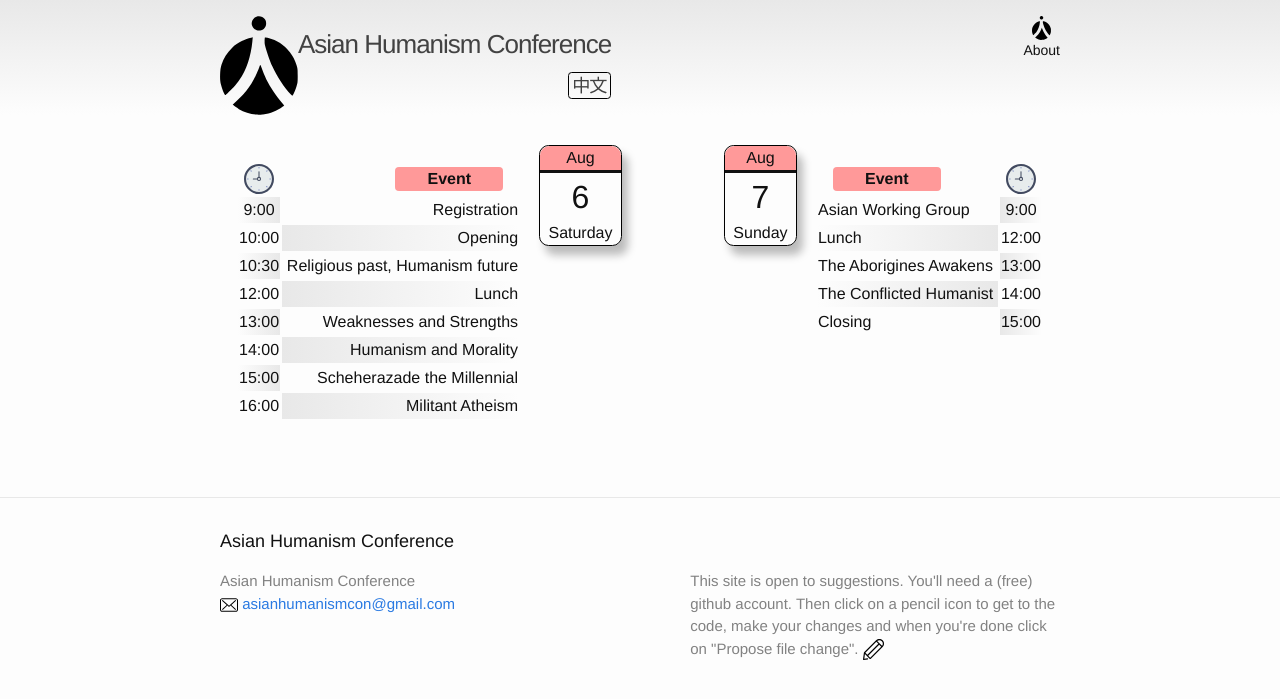
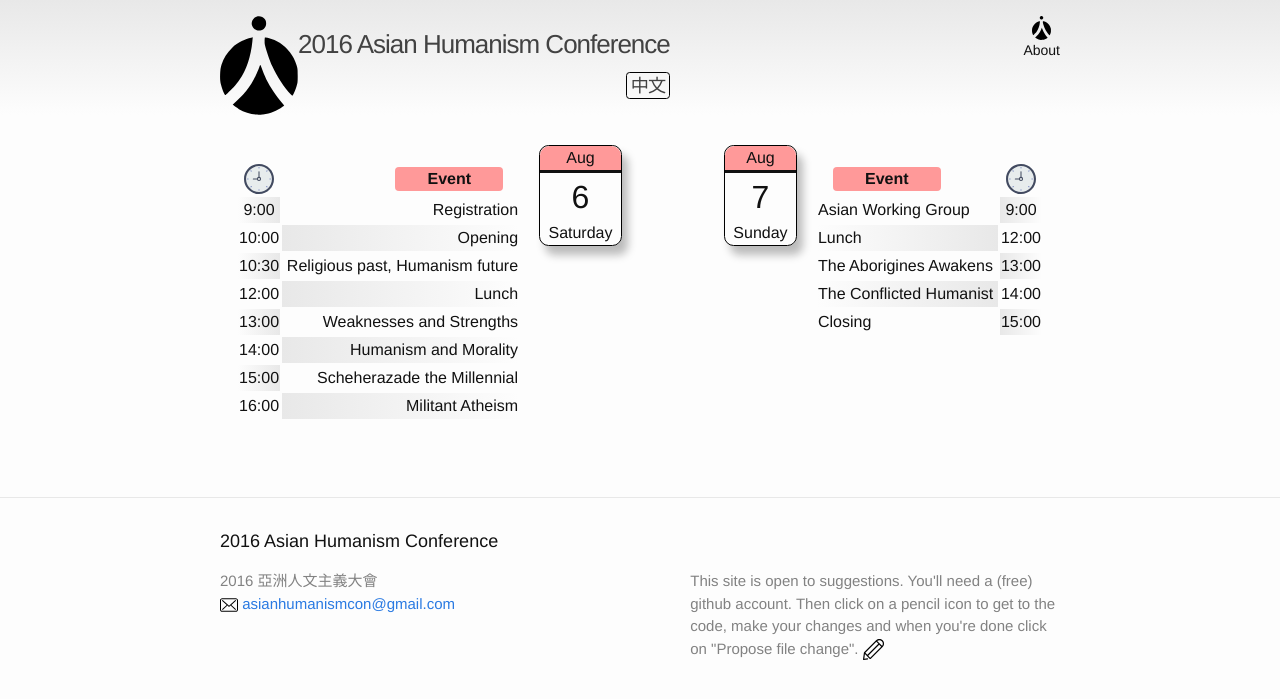
Before and after one commit to Strangehill/ash, a Jekyll site: the page built from index.md, in a window 1280 px wide. Shown: the top 699 px of the page. Built offline with Jekyll 4.4.1, drawn with Linux system fonts in a browser that asks for light colours.

Commit message:
added a chinese translation for the site's title

```diff
--- a/_config.yml
+++ b/_config.yml
@@ -6,7 +6,8 @@
 # 'jekyll serve'. If you change this file, please restart the server process.
 
 # Site settings
-title: Asian Humanism Conference
+title: 2016 Asian Humanism Conference
+title-zh: 2016 亞洲人文主義大會
 email: asianhumanismcon@gmail.com
 description: > # this means to ignore newlines until "baseurl:"
   This site is open to suggestions.
--- a/_includes/footer.html
+++ b/_includes/footer.html
@@ -7,7 +7,7 @@
     <div class="footer-col-wrapper">
       <div class="footer-col footer-col-1">
         <ul class="contact-list">
-          <li>{{ site.title }}</li>
+          <li>{{ site.title-zh }}</li>
           <li>
             <img src="/assets/icons/envelope.svg" style="height:1.2em;">
             <a href="mailto:{{ site.email }}">{{ site.email }}</a>
--- a/_includes/header.html
+++ b/_includes/header.html
@@ -23,7 +23,11 @@
 
     <span class="site-title">
       <a href="{{ site.baseurl }}{{ this-lang-path-to-index }}">
+        {% if page.language == "en" %}
         {{ site.title }}
+        {% elsif page.language == "zh" %}
+        {{ site.title-zh }}
+        {% endif %}
       </a>
       <div>
         <a class="site-title-i18n" href="{{ site.baseurl }}{{ path_to_translation }}">
```
